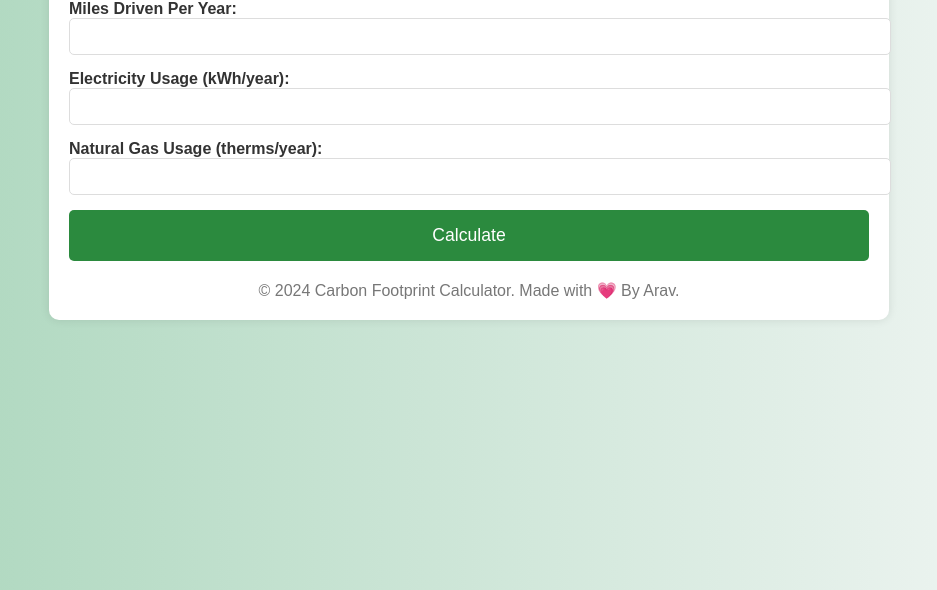
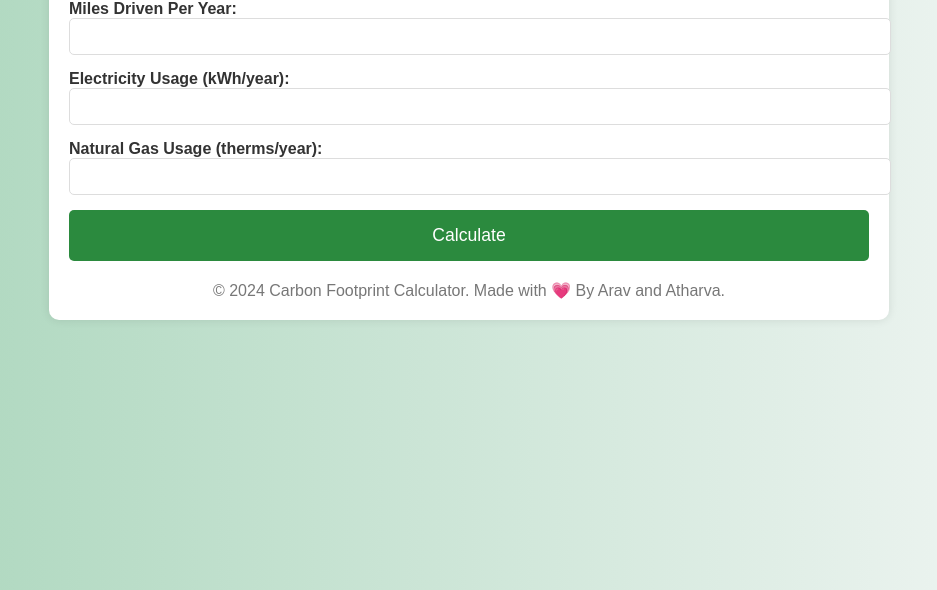
Before and after one commit to LegendaryAth/IDP-school, a plain HTML site: page CFC/cfc.html in a window 1280 px wide. Shown: the part 210-800 px from the top of the page, without its empty margins (171-1108 px from the left). Drawn offline with Linux system fonts and the light colour scheme.

Commit message:
Added CFC

```diff
--- a/CFC/cfc.html
+++ b/CFC/cfc.html
@@ -35,7 +35,7 @@
 
         </main>
         <footer>
-            <p>&copy; 2024 Carbon Footprint Calculator. Made with 💗 By Arav.</p>
+            <p>&copy; 2024 Carbon Footprint Calculator. Made with 💗 By Arav and Atharva.</p>
         </footer>
     </div>
     <script src="cfc.js"></script>
```
